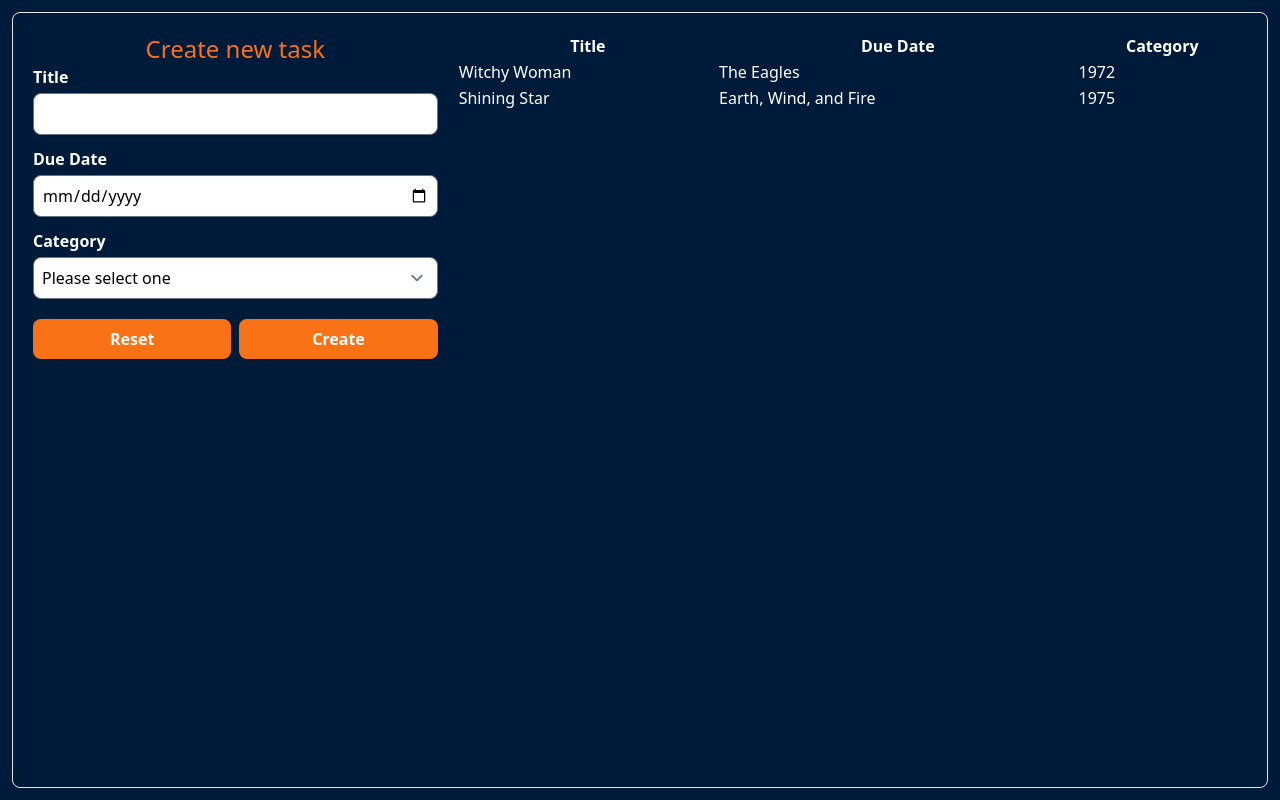
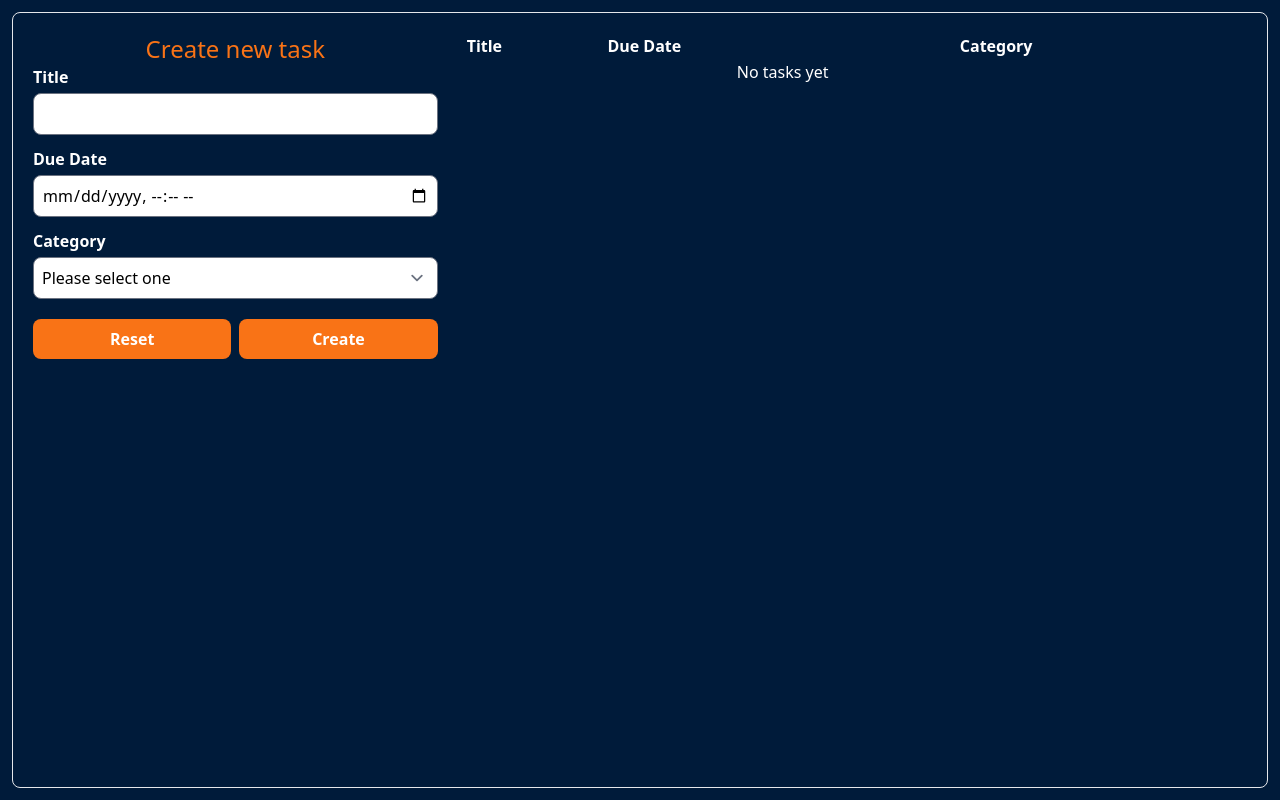
Before and after one commit to daniel-liemng/task_manager_react, a React (Vite) app: page / in a window 1280 px wide. Built offline with nearby package versions, Linux system fonts and the light colour scheme.

Commit message:
delete task

```diff
--- a/package.json
+++ b/package.json
@@ -17,6 +17,7 @@
     "react": "^18.2.0",
     "react-dom": "^18.2.0",
     "react-hook-form": "^7.45.4",
+    "react-icons": "^4.10.1",
     "zod": "^3.22.2"
   },
   "devDependencies": {
--- a/src/App.tsx
+++ b/src/App.tsx
@@ -1,15 +1,39 @@
+import { useState } from 'react';
+
 import TaskForm from './components/TaskForm';
 import TaskList from './components/TaskList';
+import { Task } from './interface/Task';
 
 const App = () => {
+  const [tasks, setTasks] = useState<Task[]>([]);
+
+  const handleAddTask = (task: Omit<Task, 'id'>, reset: () => void) => {
+    const newTask: Task = {
+      id: Math.floor(Math.random() * Date.now()),
+      title: task.title,
+      dueDate: task.dueDate,
+      category: task.category,
+    };
+
+    setTasks([...tasks, newTask]);
+    reset();
+  };
+
+  const handleDeleteTask = (id: number) => {
+    const newTasks = tasks.filter((task) => task.id !== id);
+    setTasks(newTasks);
+  };
+
+  console.log('aaa', tasks);
+
   return (
     <div className='w-full h-screen p-3'>
-      <div className='flex gap-5 flex-wrap p-5 w-full h-full border rounded-lg'>
+      <div className='flex gap-7 flex-wrap p-5 w-full h-full border rounded-lg'>
         <div className='w-1/3'>
-          <TaskForm />
+          <TaskForm onAddTask={handleAddTask} />
         </div>
         <div className='flex-1'>
-          <TaskList />
+          <TaskList tasks={tasks} onDelete={handleDeleteTask} />
         </div>
       </div>
     </div>
--- a/src/components/TaskForm.tsx
+++ b/src/components/TaskForm.tsx
@@ -2,7 +2,8 @@
 import { z } from 'zod';
 import categories from '../categories';
 import { zodResolver } from '@hookform/resolvers/zod';
-import * as dayjs from 'dayjs';
+
+import { Task } from '../interface/Task';
 
 const formSchema = z.object({
   title: z
@@ -16,7 +17,11 @@
 
 type TaskFormData = z.infer<typeof formSchema>;
 
-const TaskForm = () => {
+interface TaskFormProps {
+  onAddTask: (task: Omit<Task, 'id'>, reset: () => void) => void;
+}
+
+const TaskForm: React.FC<TaskFormProps> = ({ onAddTask }) => {
   const {
     register,
     handleSubmit,
@@ -28,6 +33,14 @@
 
   const onSubmit: SubmitHandler<TaskFormData> = (data) => {
     console.log(data);
+    onAddTask(
+      {
+        title: data.title,
+        dueDate: data.dueDate,
+        category: data.category,
+      },
+      reset
+    );
   };
 
   return (
@@ -61,7 +74,7 @@
           </label>
           <input
             id='dueDate'
-            type='date'
+            type='datetime-local'
             {...register('dueDate')}
             className='p-2 rounded-lg w-full'
           />
--- a/src/components/TaskList.tsx
+++ b/src/components/TaskList.tsx
@@ -1,25 +1,51 @@
-const TaskList = () => {
+import * as dayjs from 'dayjs';
+import { FaTrash } from 'react-icons/fa';
+
+import { Task } from '../interface/Task';
+
+interface TaskListProps {
+  tasks: Task[];
+  onDelete: (id: number) => void;
+}
+
+const TaskList: React.FC<TaskListProps> = ({ tasks, onDelete }) => {
   return (
     <>
       <table className='table-auto text-white w-full'>
         <thead>
           <tr>
-            <th>Title</th>
-            <th>Due Date</th>
-            <th>Category</th>
+            <th className='text-left'>Title</th>
+            <th className='text-left'>Due Date</th>
+            <th className='text-left'>Category</th>
+            <th></th>
           </tr>
         </thead>
         <tbody>
-          <tr>
-            <td>Witchy Woman</td>
-            <td>The Eagles</td>
-            <td>1972</td>
-          </tr>
-          <tr>
-            <td>Shining Star</td>
-            <td>Earth, Wind, and Fire</td>
-            <td>1975</td>
-          </tr>
+          {tasks && tasks.length > 0 ? (
+            tasks.map((task: Task) => (
+              <tr key={task.id}>
+                <td>{task.title}</td>
+                <td>{dayjs(task.dueDate).format('DD-MM-YYYY')}</td>
+                <td>{task.category}</td>
+                <td>
+                  <button
+                    type='button'
+                    onClick={() => onDelete(task.id)}
+                    className='bg-red-500 p-1 rounded-full'
+                  >
+                    <FaTrash />
+                  </button>
+                </td>
+              </tr>
+            ))
+          ) : (
+            <tr>
+              <td></td>
+              <td className='text-center'>No tasks yet</td>
+              <td></td>
+              <td></td>
+            </tr>
+          )}
         </tbody>
       </table>
     </>
```
Also changed, not shown: 1 other file (tests, documents, lock files or other folders).
